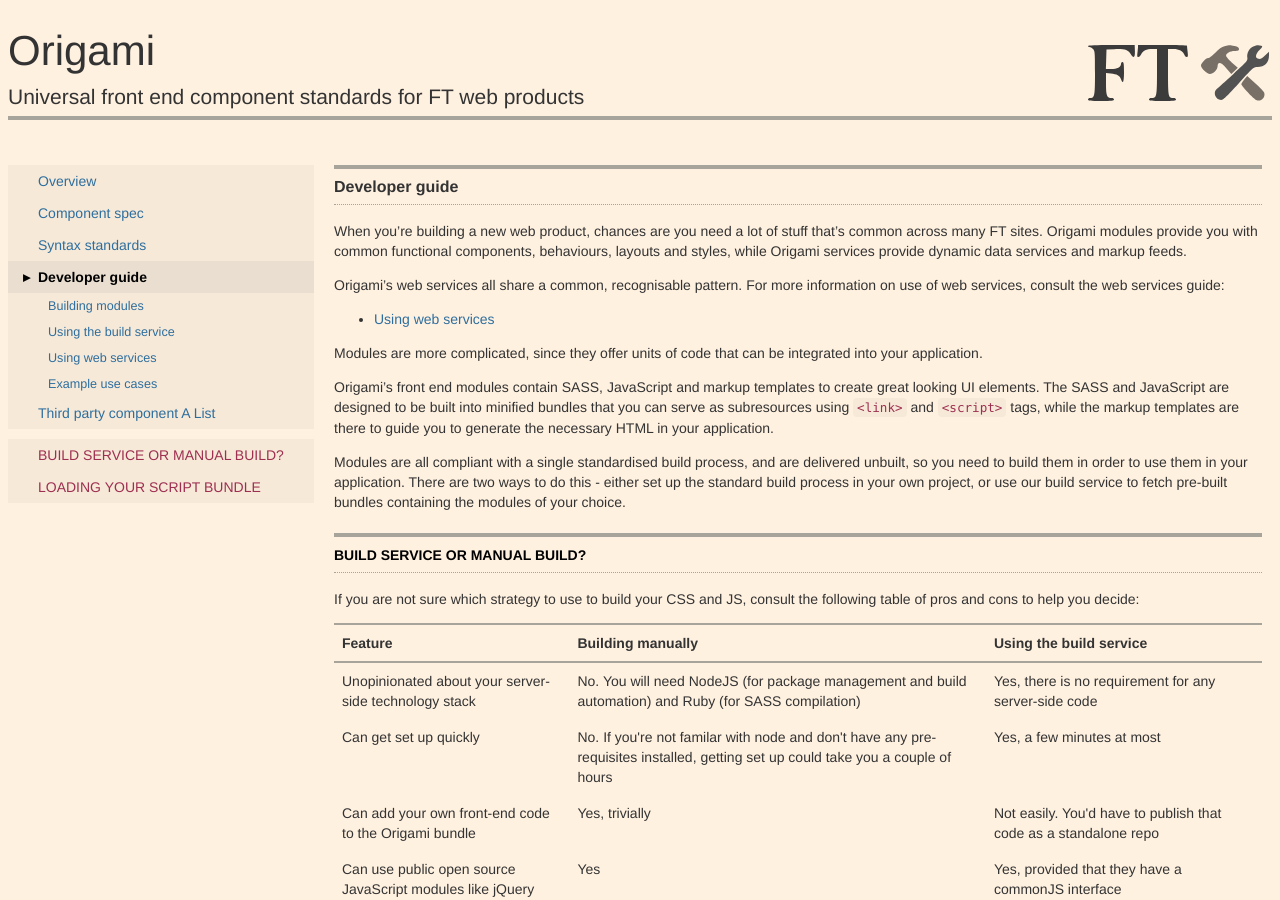
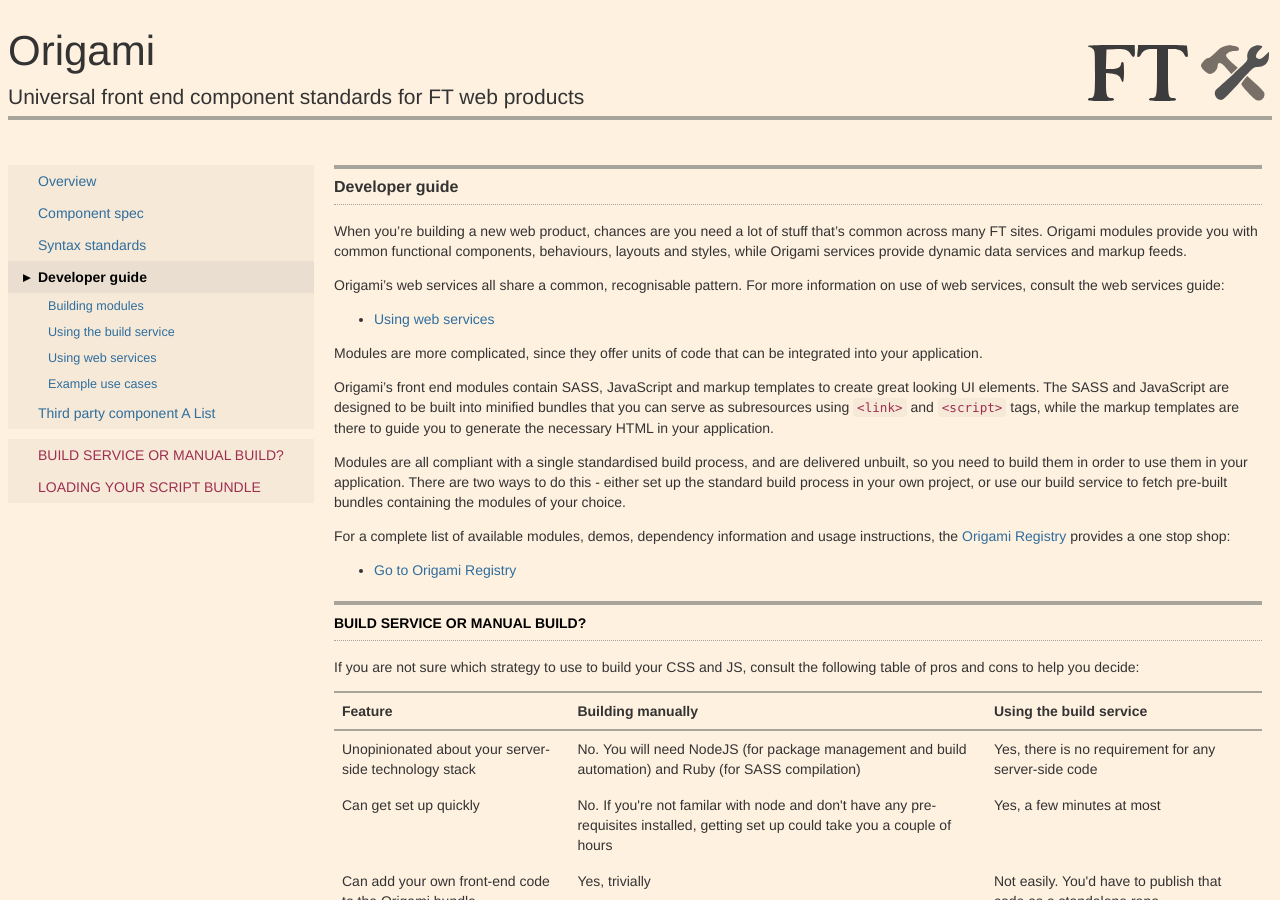
Before and after one commit to Financial-Times/ft-origami, a Jekyll site: the page built from docs/developer-guide/index.md, in a window 1280 px wide and 900 px high. Built offline with Jekyll 4.4.1, drawn with Linux system fonts in a browser that asks for light colours; some web fonts are replaced.

Commit message:
Add link to registry

```diff
--- a/docs/developer-guide/index.md
+++ b/docs/developer-guide/index.md
@@ -18,6 +18,10 @@ Modules are more complicated, since they offer units of code that can be integra
 Origami's front end modules contain SASS, JavaScript and markup templates to create great looking UI elements.  The SASS and JavaScript are designed to be built into minified bundles that you can serve as subresources using `<link>` and `<script>` tags, while the markup templates are there to guide you to generate the necessary HTML in your application.
 
 Modules are all compliant with a single standardised build process, and are delivered unbuilt, so you need to build them in order to use them in your application.  There are two ways to do this - either set up the standard build process in your own project, or use our build service to fetch pre-built bundles containing the modules of your choice.
+
+For a complete list of available modules, demos, dependency information and usage instructions, the [Origami Registry](http://registry.origami.ft.com) provides a one stop shop:
+
+* [Go to Origami Registry](http://registry.origami.ft.com)
 
 ## Build service or manual build?
 
```
